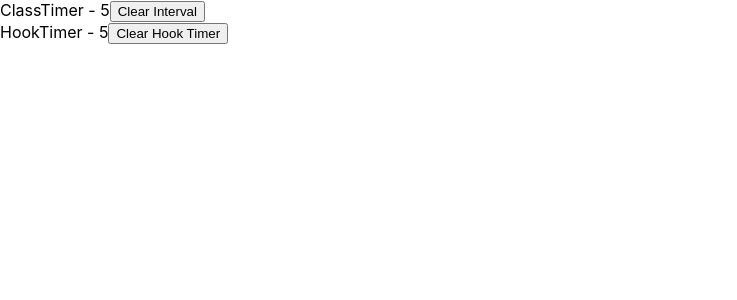
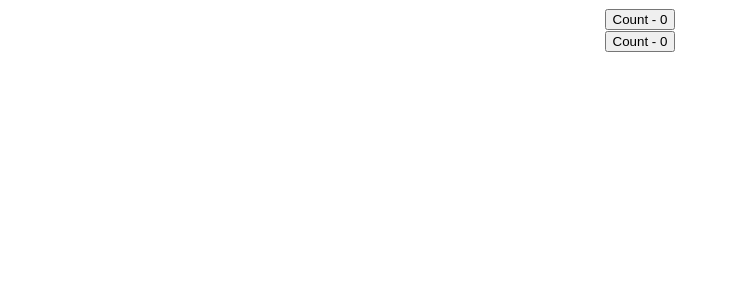
Before and after one commit to abduallahnoorsayket/React_Hook_vol, a React (Create React App) app: page / in a window 1280 px wide. Shown: the top 300 px of the page, without its empty margins (0-737 px from the left). Built offline with nearby package versions, Linux system fonts and the light colour scheme.

Commit message:
custom hook added

```diff
--- a/src/App.js
+++ b/src/App.js
@@ -28,6 +28,8 @@
 import FocusInput from "./components/UseRef/FocusInput";
 import ClassTimer from "./components/UseRef/ClassTimer";
 import HookTimer from "./components/UseRef/HookTimer";
+import DocTitleOne from "./components/CustomHook/DocTitleOne";
+import DocTitleTwo from "./components/CustomHook/DcoTitleTwo";
 
 // export const UserContext = React.createContext();
 // export const channelContext = React.createContext();
@@ -50,9 +52,11 @@
 function App() {
   // const [count, dispatch] = useReducer(reducer, initialState);
   return (
-    <div>
-      <ClassTimer />
-      <HookTimer />
+    <div className="App">
+      <DocTitleOne />
+      <DocTitleTwo />
+      {/* <ClassTimer />
+      <HookTimer /> */}
       {/* <FocusInput /> */}
       {/* <Counter /> */}
       {/* <ParentComponent /> */}
--- /dev/null
+++ b/src/components/CustomHook/DcoTitleTwo.js
@@ -0,0 +1,16 @@
+import React, { useState } from "react";
+import useDocTitle from "./Hooks/useDocTitle";
+
+function DocTitleTwo() {
+  const [count, setCount] = useState(0);
+
+  useDocTitle(count);
+
+  return (
+    <div>
+      <button onClick={() => setCount(count + 1)}>Count - {count} </button>
+    </div>
+  );
+}
+
+export default DocTitleTwo;
--- /dev/null
+++ b/src/components/CustomHook/DocTitleOne.js
@@ -0,0 +1,16 @@
+import React, { useState } from "react";
+import useDocTitle from "./Hooks/useDocTitle";
+
+function DocTitleOne() {
+  const [count, setCount] = useState(0);
+
+  useDocTitle(count);
+
+  return (
+    <div>
+      <button onClick={() => setCount(count + 1)}>Count - {count} </button>
+    </div>
+  );
+}
+
+export default DocTitleOne;
--- /dev/null
+++ b/src/components/CustomHook/Hooks/useDocTitle.js
@@ -0,0 +1,9 @@
+import { useEffect } from "react";
+
+function useDocTitle(count) {
+  useEffect(() => {
+    document.title = `Count ${count}`;
+  }, [count]);
+}
+
+export default useDocTitle;
--- a/src/index.css
+++ b/src/index.css
@@ -1,13 +1,13 @@
 body {
-  margin: 0;
-  font-family: -apple-system, BlinkMacSystemFont, 'Segoe UI', 'Roboto', 'Oxygen',
-    'Ubuntu', 'Cantarell', 'Fira Sans', 'Droid Sans', 'Helvetica Neue',
+  margin: 50 0 0 50;
+  font-family: -apple-system, BlinkMacSystemFont, "Segoe UI", "Roboto", "Oxygen",
+    "Ubuntu", "Cantarell", "Fira Sans", "Droid Sans", "Helvetica Neue",
     sans-serif;
   -webkit-font-smoothing: antialiased;
   -moz-osx-font-smoothing: grayscale;
 }
 
 code {
-  font-family: source-code-pro, Menlo, Monaco, Consolas, 'Courier New',
+  font-family: source-code-pro, Menlo, Monaco, Consolas, "Courier New",
     monospace;
 }
```
